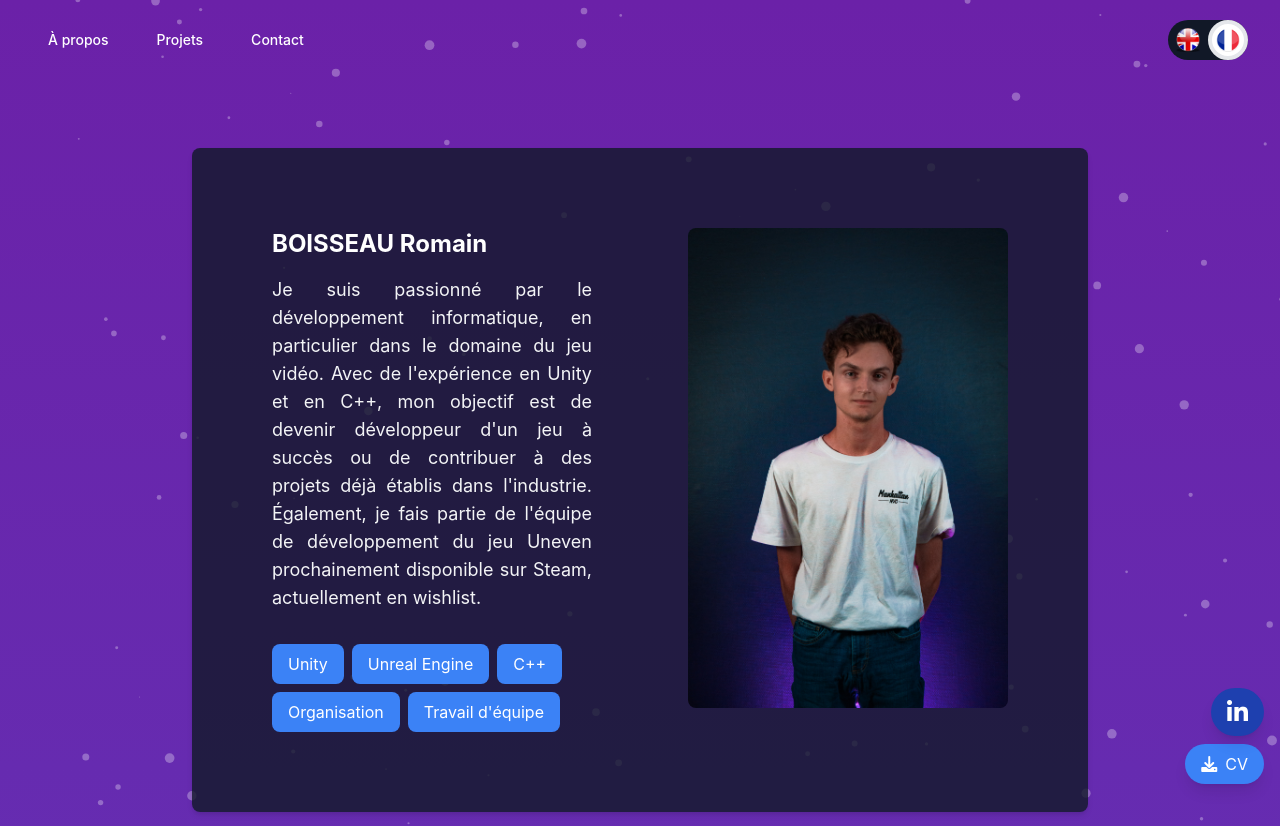
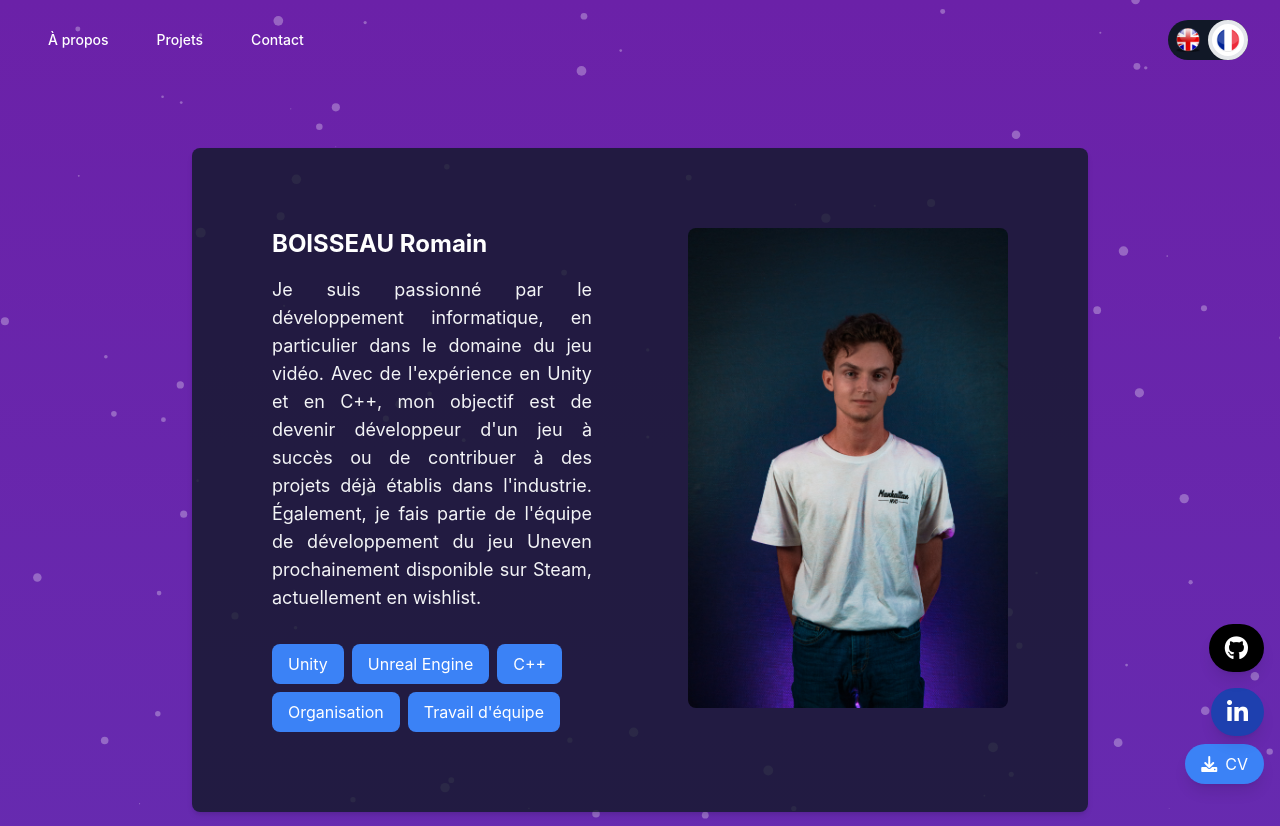
Before and after one commit to xiwangoffi/portfolio, a React (Create React App) app: page / in a window 1280 px wide. Shown: the top 826 px of the page. Built offline with nearby package versions, Linux system fonts and the light colour scheme; the HTML template or start-up script is replaced by a standard one.

Commit message:
[ADD] Github button & Malartre project to project list

```diff
--- a/src/App.js
+++ b/src/App.js
@@ -140,12 +140,20 @@ function App() {
       </div>
       <DownloadCVButton />
       <a
-        href="https://www.linkedin.com/in/romain-boisseau-26b294253/" // Remplacez par votre propre URL LinkedIn
+        href="https://www.linkedin.com/in/romain-boisseau-26b294253/"
         target="_blank"
         rel="noopener noreferrer"
         className="fixed bottom-16 right-4 bg-blue-800 text-white px-4 py-2 rounded-full flex items-center justify-center shadow-lg hover:bg-blue-600 transition duration-300"
       >
         <i className="fab fa-linkedin-in text-2xl"></i>
+      </a>
+      <a
+        href="https://github.com/RomainGTech?tab=repositories"
+        target="_blank"
+        rel="noopener noreferrer"
+        className="fixed bottom-32 right-4 bg-black text-white px-4 py-2 rounded-full flex items-center justify-center shadow-lg hover:bg-gray-600 transition duration-300"
+      >
+        <i className="fab fa-github text-2xl"></i>
       </a>
     </div>
     </LanguageProvider>
--- a/src/components/Project.js
+++ b/src/components/Project.js
@@ -3,6 +3,7 @@ import Slider from 'react-slick';
 import Uneven from '../assets/Uneven.png'
 import Moteur from '../assets/Moteur.png'
 import Encapsulation from '../assets/Encapsulation.jpg'
+import Malartre from '../assets/musee-malartre.png'
 import { useLanguage } from '../contexts/LanguageContext';
 
 const ProjectCarousel = () => {
@@ -25,6 +26,11 @@ const ProjectCarousel = () => {
         title: 'Encapsulation',
         description: "Le projet d'encapsulation C++ a été réalisé dans le cadre d'un projet avancé en 3ème année visant à exploiter directives du préprocesseur et les principes d'encapsulation en programmation orientée objet. L'objectif principal était de développer une application unique compatible avec deux technologies distinces: <b>SFML</b> et <b>Windows API</b>, tout en garantissant leur coexistence au sein d'un même projet. <br /><br/><b>Objectifs spécifiques:</b> <br /><b>- Implémenter les directives C++ (#ifdef) pour gérer les différences de compilation</b> <br /><b>- Encapsuler rigoureusement les classes pour éviter tout conflit entre SFML et Windows API</b> <br /><b>- Faire rebondir des balles dans une fenêtre graphique</b> <br /><b>- Comparer les performances (FPS) entre SFML et Windows API</b> <br /><br />Ce projet constituait un défi technique intéressant, une encapsulation inadéquate aurait provoqué des conflits et des crashs, mettant en évidence l'importance de structurer et isoler les dépendances dans le code."
       },
+      {
+        image: Malartre,
+        title: 'Mystère dans les Halls',
+        description: "Mystère dans les Halls est un jeu mobile 'serious game' pour le musée de l'automobile Henri Malartre à Lyon, réalisé sur Unity dans le cadre d'un projet en bénévolat. L'objectif du projet était de réaliser en équipe une reconstitution au plus proche de la réalité des hangars dans l'environnement 3D d'Unity, ainsi que 3 mini-jeux permettant de faire découvrir aux joueurs le musée et potentiellement donc amener de nouveau visiteur pour le musée. <br /><br /><b>Github du projet privé</b><br /><b>Application disponible sur les stores Apple & Android fin Avril 2025.</b>"
+      },
     ],
     en: [
       {
@@ -41,6 +47,11 @@ const ProjectCarousel = () => {
         image: Encapsulation,
         title: 'Encapsulation',
         description: "The C++ encapsulation project was carried out as part of an advanced third-year project aimed at exploiting preprocessor directives and encapsulation principles in object-oriented programming. The main objective was to develop a unique application compatible with two distinct technologies: <b>SFML</b> and <b>Windows API</b>, while ensuring their coexistence within the same project. <br /><br/><b>Specific objectives:</b> <br /><b>- Implement C++ directives (#ifdef) to manage compilation differences</b> <br /><b>- Rigorously encapsulate classes to avoid conflicts between SFML and Windows API</b> <br /><b>- Make balls bounce in a graphical window</b> <br /><b>- Compare performance (FPS) between SFML and Windows API</b> <br /><br />This project was an interesting technical challenge, as inadequate encapsulation would have caused conflicts and crashes, highlighting the importance of structuring and isolating dependencies in the code."
+      },
+      {
+        image: Malartre,
+        title: 'Mystère dans les Halls',
+        description: "Mystère dans les Halls is a mobile 'serious game' for the Henri Malartre Automobile Museum in Lyon, developed in Unity as part of a volunteer project. The goal of the project was to work as a team to create a 3D environment in Unity that closely replicates the museum's hangars, as well as three mini-games designed to introduce players to the museum, potentially encouraing new visitors to come. <br /><br /><b>Private Github repository</b> <br /><b>App available on the Apple & Android stores by the end of April 2025</b>"
       },
     ]
   };
```
Also changed, not shown: src/assets/musee-malartre.png (added).
